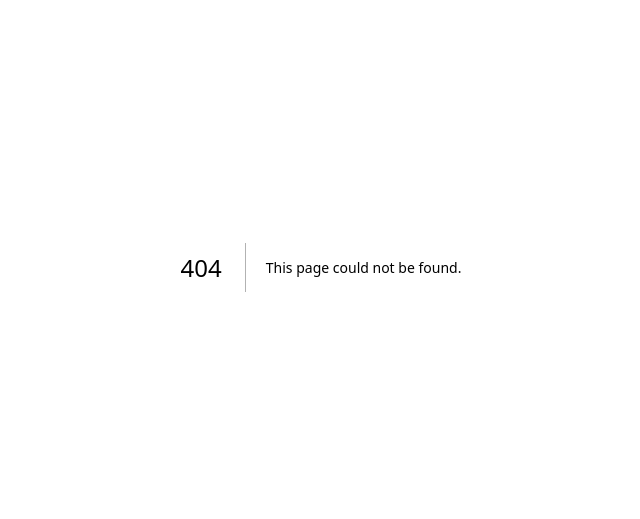
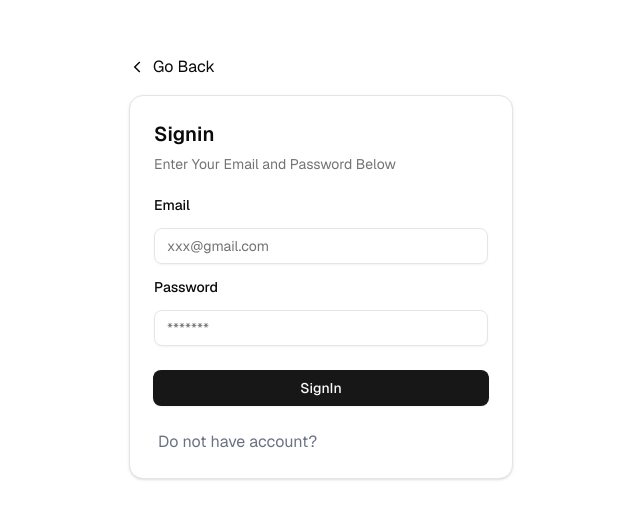
Before and after one commit to Bhup-GitHUB/AutoThumb, a Next.js app: page /singup in a window 1280 px wide. Before the commit this address had no page. Shown: the part 133-652 px from the top of the page, without its empty margins (319-959 px from the left). Built offline with nearby package versions, Linux system fonts and the light colour scheme; no server answers.

Commit message:
implement sign-in page with session check and redirect to dashboard

```diff
--- /dev/null
+++ b/src/app/singup/page.tsx
@@ -0,0 +1,19 @@
+"use server";
+import { auth } from "~/server/auth";
+import { redirect } from "next/navigation";
+// import SignInPPage from "~/components/ui/signin";
+import SignUp from "~/components/ui/siginup";
+
+export default async function SignInPage() {
+  const session = await auth();
+
+  if (session?.user) {
+    redirect("/dashboard");
+  }
+
+  return (
+    <div>
+      <SignUp />
+    </div>
+  );
+}
--- /dev/null
+++ b/src/components/ui/siginup.tsx
@@ -0,0 +1,139 @@
+"use client";
+import { useForm } from "react-hook-form";
+
+import Link from "next/link";
+import { useState } from "react";
+import { IoChevronBackSharp } from "react-icons/io5";
+import {
+  Card,
+  CardContent,
+  CardDescription,
+  CardFooter,
+  CardHeader,
+  CardTitle,
+} from "./card";
+import { Label } from "./label";
+import { Input } from "./input";
+import { Button } from "./button";
+import { zodResolver } from "@hookform/resolvers/zod";
+
+import { z } from "zod";
+import { SignInSchema } from "~/schema/auth";
+import { on } from "events";
+import { signIn } from "next-auth/react";
+import { toast } from "sonner";
+import { useRouter } from "next/navigation";
+// import { redirect } from "next/dist/server/api-utils";
+
+type Values = z.infer<typeof SignInSchema>;
+
+const SignUp = () => {
+  const router = useRouter();
+
+  const [number, setNumber] = useState(0);
+  // const router = useRouter();
+  const {
+    register,
+    handleSubmit,
+    formState: { errors },
+  } = useForm<Values>({ resolver: zodResolver(SignInSchema) });
+
+  const onSubmit = async (data: Values) => {
+    const respopnse = await signIn("credentials", {
+      email: data.email,
+      password: data.password,
+      callbackUrl: "/dashboard",
+      redirect: false,
+    });
+    //@ts-ignore
+    if (respopnse.error) {
+      toast.error("Something went wrong, please try again.");
+      //@ts-ignore
+    } else if (respopnse.ok) {
+      toast.success("Successfully signed in!");
+      // redirect to dashboard
+      // router.push("/dashboard");
+      router.push("/dashboard");
+    }
+
+    // const respopnse = await signIn("credentials", {
+    //   email: data.email,
+    //   password: data.password,
+    //   callbackUrl: "/dashboard",
+    //   redirect: false,
+    // });
+    // if (respopnse.error) {
+    //   toast({
+    //     // @ts-ignore
+    //     title: "Error",
+    //     description: "something went wrong",
+    //     variant: "destructive",
+    //   });
+    // }
+    toast("submitting you data");
+  };
+  return (
+    <>
+      <div className="flex h-screen items-center justify-center">
+        <div className="flex flex-col gap-4">
+          <Link href="/" className="flex items-center gap-2">
+            <IoChevronBackSharp className="h-4 w-4" />
+            <p className="font-normal">Go Back</p>
+          </Link>
+          <Card className="w-screen max-w-sm">
+            <CardHeader>
+              <CardTitle className="text-xl">Signin</CardTitle>
+              <CardDescription>
+                Enter Your Email and Password Below
+              </CardDescription>
+            </CardHeader>
+            <form onSubmit={handleSubmit(onSubmit)}>
+              <CardContent>
+                <div className="grid gap-4">
+                  <Label htmlFor="Email" className="font-sans">
+                    Email
+                  </Label>
+                  <Input
+                    {...register("email")}
+                    id="email"
+                    placeholder="xxx@gmail.com"
+                    type="email"
+                  ></Input>
+                  <Label
+                    htmlFor="Password"
+                    className="font-sans"
+                    {...register("password")}
+                  >
+                    Password
+                  </Label>
+                  <Input
+                    id="password"
+                    placeholder="*******"
+                    type="password"
+                  ></Input>
+                </div>
+              </CardContent>
+              <CardFooter className="flex flex-col px-4 py-6">
+                <Button type="submit" className="w-84">
+                  SignIn
+                </Button>
+              </CardFooter>
+              <Link href="/signup" className="flex-grid flex">
+                <p className="flex flex-col px-7 text-gray-500">
+                  Do not have account?
+                </p>
+
+                {/* <Button className="flex flex-col">Sign In</Button> */}
+              </Link>
+              {/* <p>
+                test account: <span className="text-blue-500"> test </span>
+              </p> */}
+            </form>
+          </Card>
+        </div>
+      </div>
+    </>
+  );
+};
+
+export default SignUp;
```
